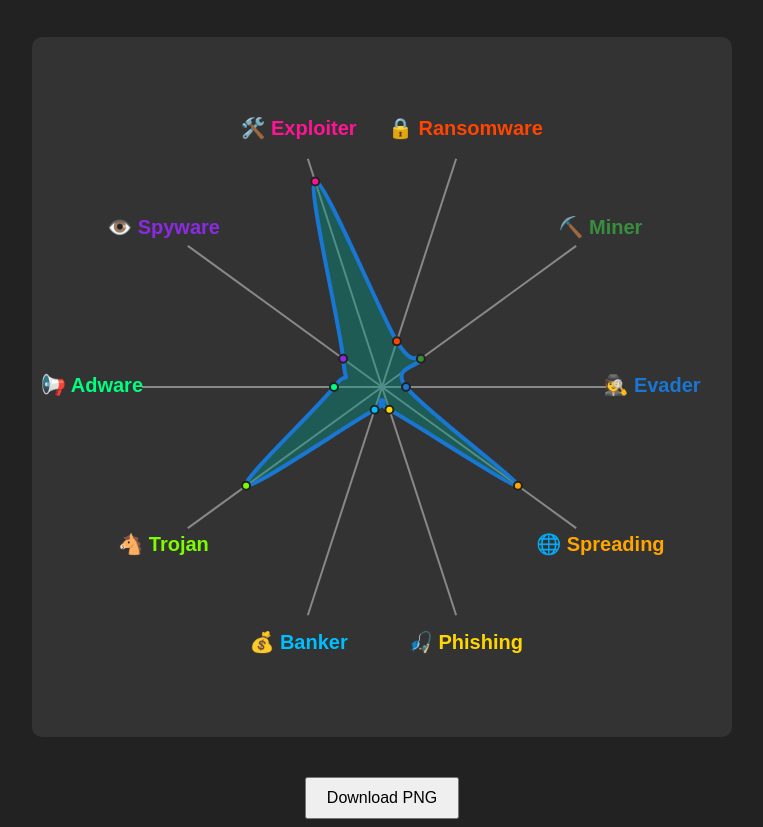
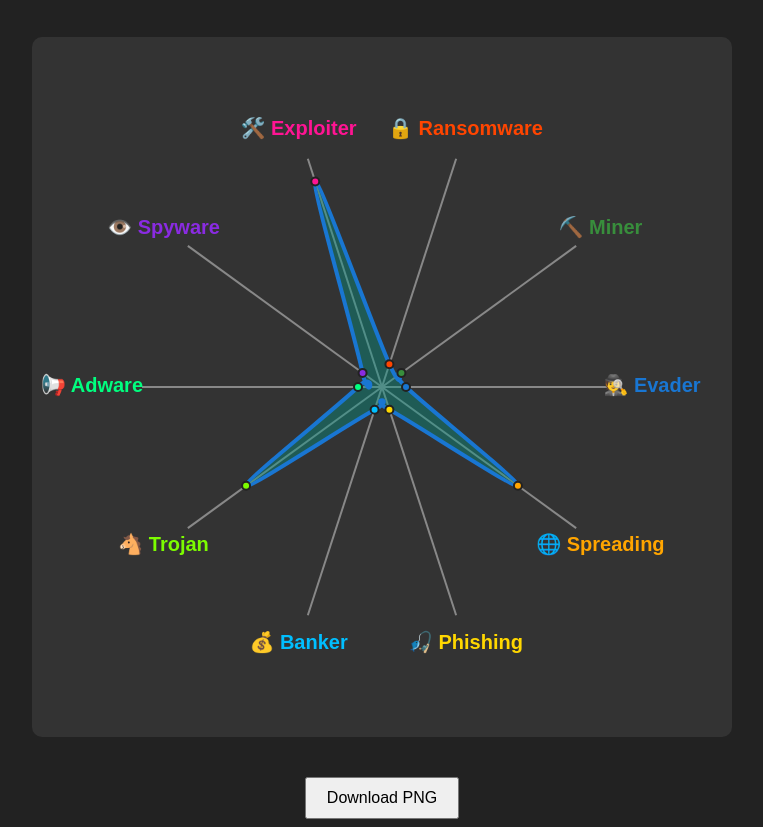
Before and after one commit to alxiden/Chart-Maker, a plain HTML site: page index.html in a window 1280 px wide. Shown: the part 51-878 px from the top of the page, without its empty margins (258-1021 px from the left). Drawn offline with Linux system fonts and the light colour scheme.

Commit message:
Update index.html

```diff
--- a/index.html
+++ b/index.html
@@ -44,11 +44,11 @@
     const phishingValue = 1;
     const bankerValue = 1;
     const trojanValue = 7;
-    const adwareValue = 2;
-    const spywareValue = 2;
+    const adwareValue = 1;
+    const spywareValue = 1;
     const exploiterValue = 9;
-    const ransomwareValue = 2;
-    const minerValue = 2;
+    const ransomwareValue = 1;
+    const minerValue = 1;
 
     const data = [
       { label: 'Evader', emoji: '🕵️', value: evaderValue, color: '#1976D2' },
```
